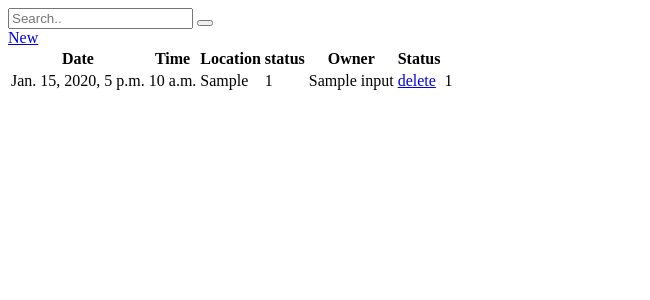
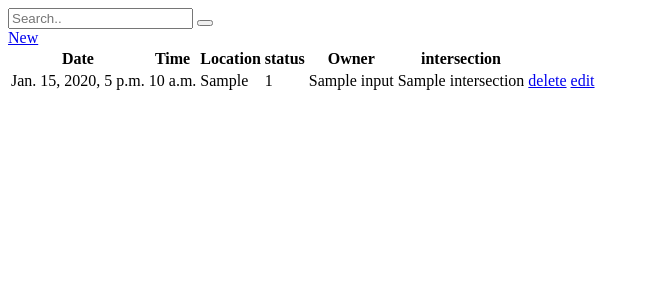
Before and after one commit to 6310682643/CN332dronepj, a Django app: page /home/ in a window 1280 px wide. Shown: the top 300 px of the page, without its empty margins (0-650 px from the left). Run offline with Django 4.2, Linux system fonts and the light colour scheme; tables that the repository leaves empty hold one stand-in row (values such as "Sample post").

Commit message:
edit func

```diff
--- a/smart_taffic_detection/detection/templates/home.html
+++ b/smart_taffic_detection/detection/templates/home.html
@@ -21,7 +21,8 @@
           <th>Location</th>
           <th>status</th>
           <th>Owner</th>
-          <th>Status</th>
+          <th>intersection</th>
+          <th> </th>
           <th> </th>
         </tr>
         {% for task in task %}
@@ -31,8 +32,10 @@
           <td>{{ task.location }}</td>
           <td>{{ task.traffic_status }}</td>
           <td>{{ task.ownerName }}</td>
+          <td>{{ task.intersection }}</td>
           <td><a href="{% url 'delete' task.id %}">delete</a></td>
-          <td>{{ task.id }}</td>
+          <td><a href="{% url 'edit' task.id %}">edit</a></td>
+
         </tr>
         {% endfor %}
       </table>
--- a/smart_taffic_detection/detection/urls.py
+++ b/smart_taffic_detection/detection/urls.py
@@ -8,6 +8,7 @@ urlpatterns = [
     path('upload/', views.uploadPage, name="uploadPage"),
     # path('search/', views.searchBar, name='search'),
     path('delete/<int:id>', views.delete, name='delete'),
+    path('edit/<int:id>', views.edit, name='edit'),
     path('home/', views.home, name="home"),
 ]
 
--- a/smart_taffic_detection/detection/views.py
+++ b/smart_taffic_detection/detection/views.py
@@ -5,6 +5,7 @@ from django.utils import timezone
 from django.urls import reverse
 from django.http import HttpResponseRedirect, HttpResponse
 from django.contrib.auth import authenticate, login, logout
+from .forms import InputForm
 # Create your views here.
 
 def uploadPage(request):
@@ -83,21 +84,30 @@ def home(request):
 def delete(request, id):
     task = Input.objects.get(pk=id)
     task.delete()
-    return redirect('home')
+    return HttpResponseRedirect(reverse('home'))
+
+def edit(request, id):
+    task = Input.objects.get(pk=id)
+    d = timezone.now()
+    if request.method=='POST' :
+        task.ownerName = request.POST.get('ownerName')
+        task.location = request.POST.get('location')
+        # video = request.FILES.get('video')
+        # if video:
+        #     task.video = video
+        task.time_record = request.POST.get('time') if request.POST.get('time') != "" else d.strftime("%H:%M:%S")
+        task.date_record = request.POST.get('date') if request.POST.get('date') != "" else d.strftime("%Y-%m-%d")
+        intersection_name = request.POST['intersection'] if request.POST.get('intersection') is not None else ''
+        intersection = Intersection.objects.filter(name=intersection_name)
+        if intersection:
+            intersection = Intersection.objects.filter(name=intersection_name).get()
+        else:
+            intersection = createIntersection(intersection_name)
+        task.intersection = intersection
+        task.save()
+        return HttpResponseRedirect(reverse('home'))
+    else:
+        return render(request, 'edit.html', {'edit': task, 'id':task.id})
 
 def createIntersection(name):
     return Intersection.objects.create(name=name)
-
-# def searchBar(request):
-#     if not request.user.is_authenticated:
-#         return HttpResponseRedirect(reverse("login"))
-#     user_id = request.user.id
-
-#     if request.method == "GET":
-#         searched = request.GET.get('searched')
-#         if searched:
-#             task = Input.objects.all()
-#             return render(request, 'home.html', {'task': task,})
-#         else:
-#             task = Input.objects.all()
-#             return render(request, 'home.html', {'task': task,})
```
Also changed, not shown: smart_taffic_detection/detection/templates/edit.html (added, +24 -0 lines).
